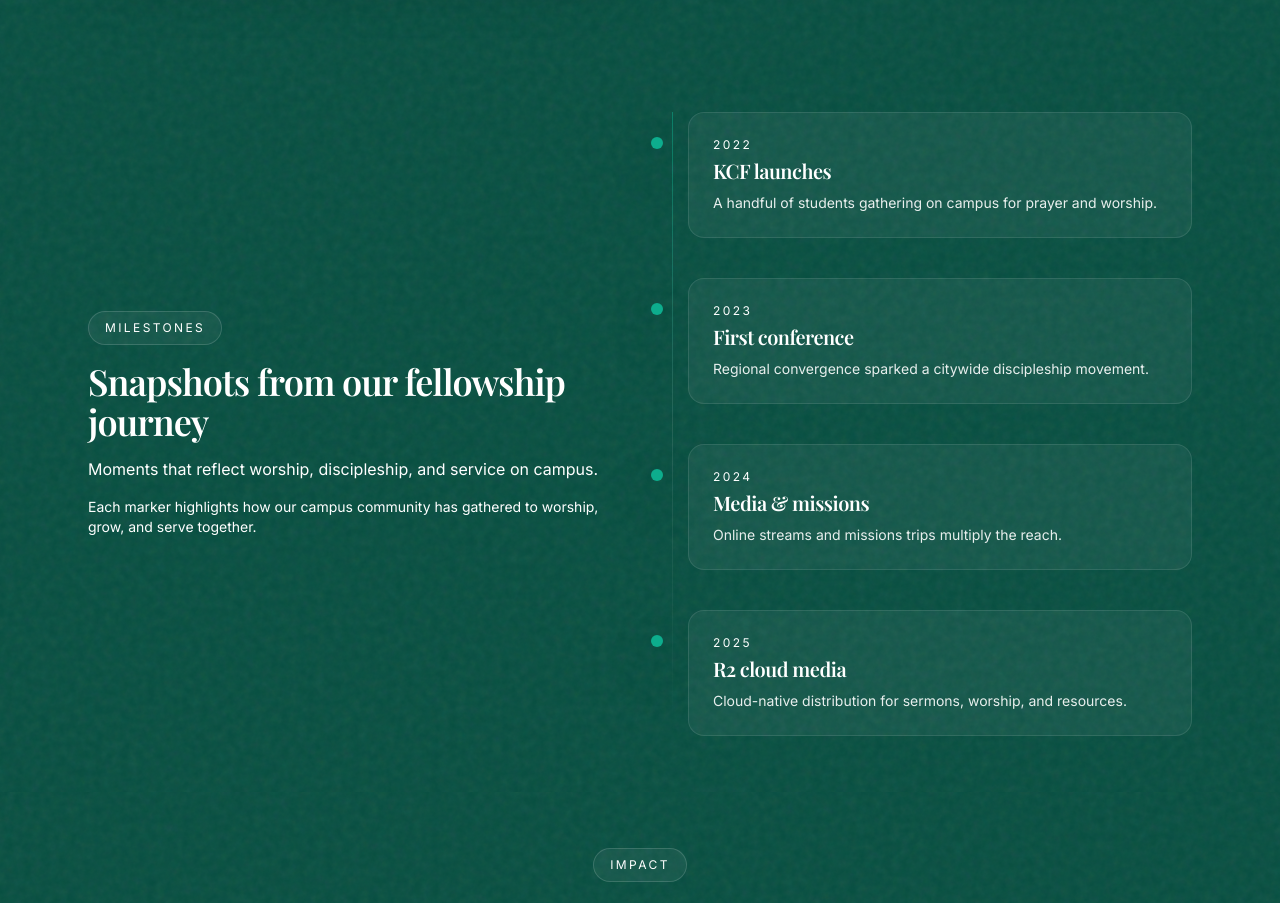
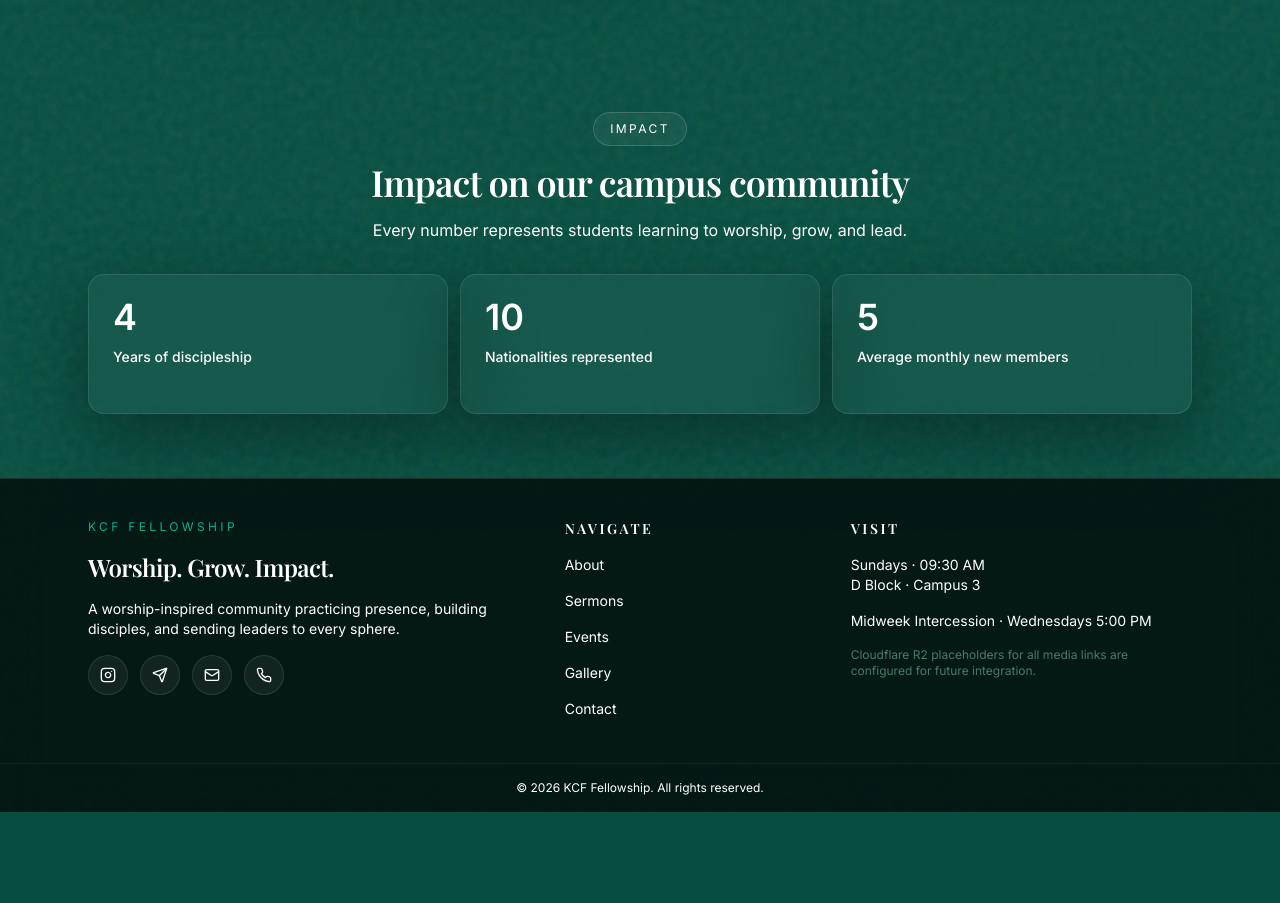
Before and after one commit to JiriDavid/kcf-site, a Next.js app: page /about in a window 1280 px wide. Shown: the part 1768-2671 px from the top of the page. After the commit the page ends 2580 px from the top, so only its background shows below. Built offline with nearby package versions, Linux system fonts and the light colour scheme; no server answers; a web font is replaced by a local one.

Commit message:
Comment out the milestones section in the About page for future reference

```diff
--- a/app/about/page.tsx
+++ b/app/about/page.tsx
@@ -137,7 +137,7 @@ export default function AboutPage() {
         </div>
       </section>
 
-      <section className="section-shel">
+      {/* <section className="section-shel">
         <div className="container section-grid">
           <div className="space-y-4">
             <SectionHeader
@@ -152,7 +152,7 @@ export default function AboutPage() {
           </div>
           <Timeline />
         </div>
-      </section>
+      </section> */}
 
       <section className="section-shel">
         <div className="container space-y-8 mb-4 lg:mb-16">
```
